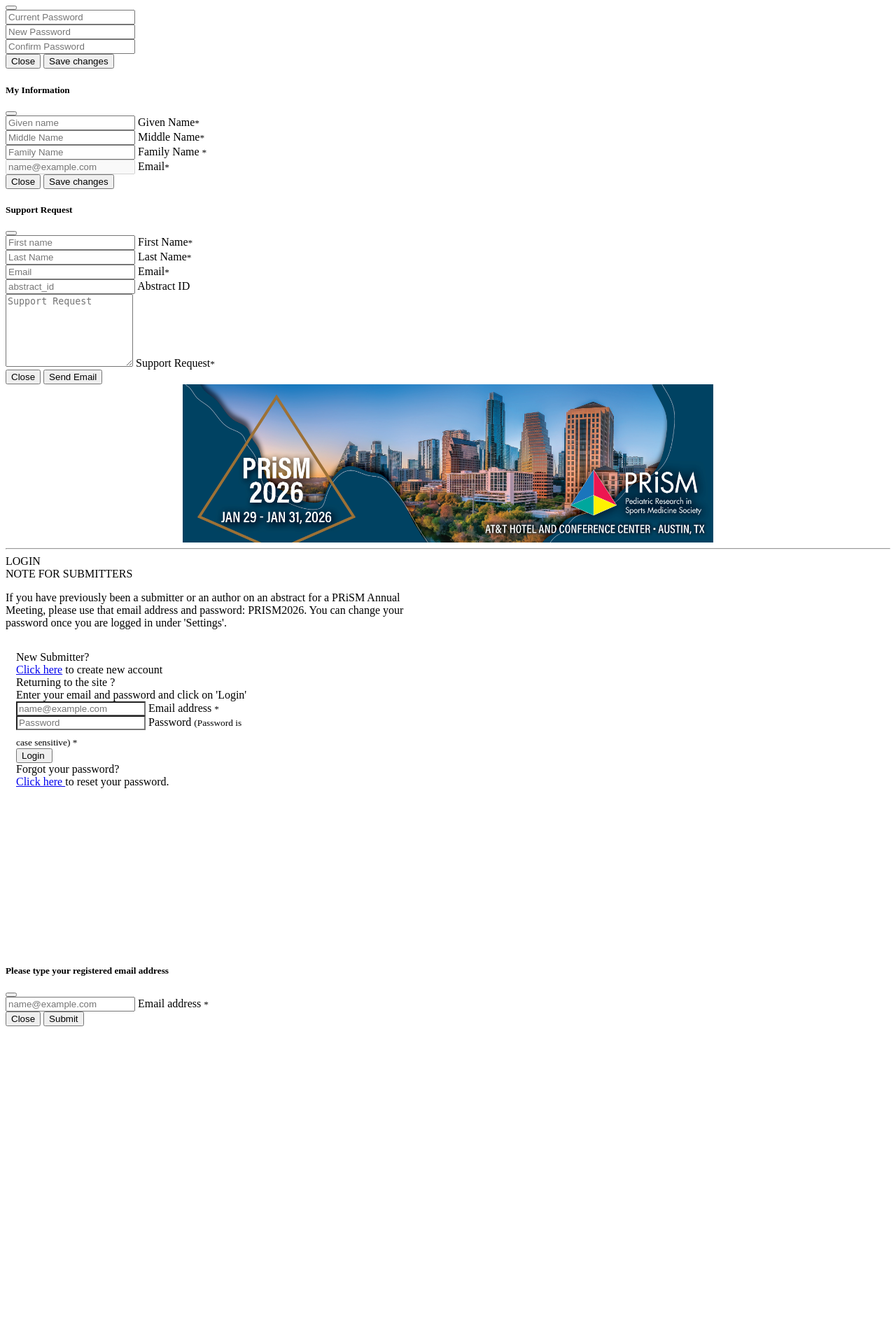
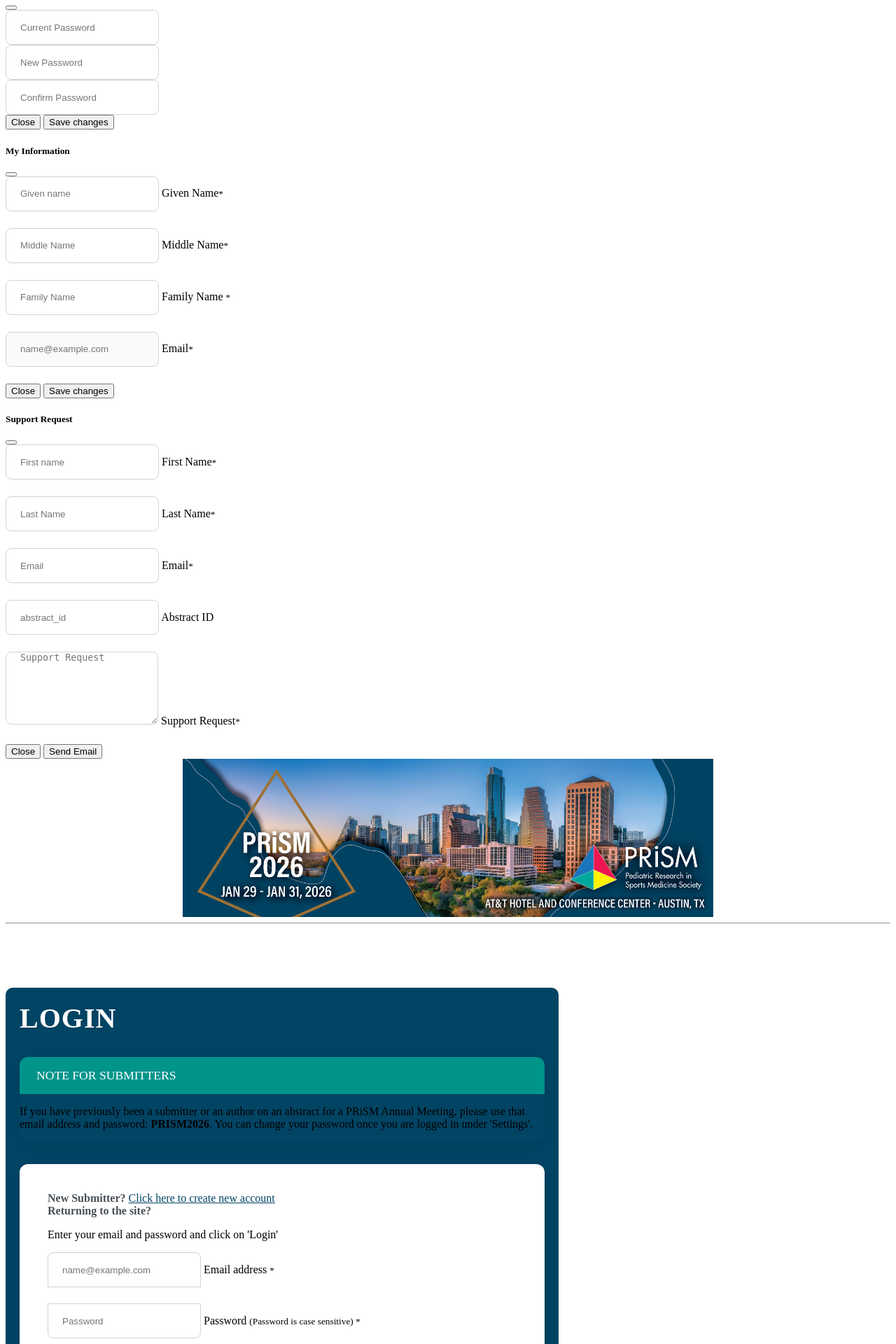
Before and after one commit to slive3718/prism2, a CodeIgniter 4 app: template app/Views/event/login.php in a window 1280 px wide. Shown: the part 280-2200 px from the top of the page at 70% size. Before the commit the page ends 1746 px from the top, so only its background shows below. Run offline with PHP 8.4 and a stand-in for CodeIgniter, Linux system fonts and the light colour scheme; the template is opened without the code that fills it, so the values that code supplies are empty; some libraries are stand-ins or nearby versions.

Commit message:
Update login.php

```diff
--- a/app/Views/event/login.php
+++ b/app/Views/event/login.php
@@ -1,59 +1,229 @@
 <link href="<?=base_url()?>/assets/css/event/login.css" rel="stylesheet">
 
 <?php echo view('event/common/menu'); ?>
+<style>
+    :root {
+        --primary-color: #024464;
+        --secondary-color: #00948b;
+        --primary-hover: #0b5ed7;
+        --card-shadow: 0 4px 20px rgba(0, 0, 0, 0.08);
+    }
 
+    main {
+        min-height: 100vh;
+        display: flex;
+        align-items: center;
+        padding: 20px 0;
+    }
+
+    body .container-fluid{
+        /*background-color: var(--primary-color);*/
+    }
+
+    .login-container {
+        max-width: 750px;
+        margin: 0 auto;
+        animation: fadeIn 0.6s ease-in-out;
+        background-color: var(--primary-color);
+        padding: 20px;
+        border-radius: 10px;
+    }
+
+    .login-header {
+        font-size: 2.5rem;
+        font-weight: 700;
+        margin-bottom: 2rem;
+        /*color: var(--primary-color);*/
+        text-shadow: 1px 1px 2px rgba(0,0,0,0.1);
+        letter-spacing: 1px;
+        color: white;
+    }
+
+    .card {
+        border: none;
+        border-radius: 12px;
+        box-shadow: var(--card-shadow);
+        overflow: hidden;
+        transition: transform 0.3s ease;
+    }
+
+    .card:hover {
+        transform: translateY(-5px);
+    }
+
+    .card-header {
+        background-color: var(--secondary-color);
+        color: white;
+        font-size: 1.1rem;
+        padding: 1rem 1.5rem;
+    }
+
+    .card-body{
+        font-size:16px;
+    }
+
+    .form-signin {
+        max-width: 750px;
+        background: white;
+        padding: 2.5rem;
+        border-radius: 12px;
+        box-shadow: var(--card-shadow);
+        margin-top: 2rem;
+    }
+
+    .form-floating {
+        margin-bottom: 1.5rem;
+    }
+
+    .form-control {
+        height: 50px;
+        border-radius: 8px;
+        padding: 0 20px;
+        border: 1px solid #ced4da;
+        transition: all 0.1s;
+    }
+
+    .form-control:focus {
+        box-shadow: 0 0 0 0.25rem rgba(13, 110, 253, 0.15);
+        border-color: var(--primary-color);
+    }
+
+    .SignInBtn {
+        width: 100%;
+        padding: 12px;
+        font-weight: 600;
+        font-size: 1.1rem;
+        border-radius: 8px;
+        background-color: var(--secondary-color);
+        border: none;
+        transition: all 0.3s;
+    }
+
+    .SignInBtn:hover {
+        background-color: var(--primary-hover);
+        transform: translateY(-2px);
+        box-shadow: 0 4px 12px rgba(13, 110, 253, 0.25);
+    }
+
+    .section-title {
+        font-weight: 600;
+        color: #495057;
+        margin-bottom: 0.5rem;
+    }
+
+    .forgotPasswordBtn {
+        color: var(--primary-color);
+        font-weight: 500;
+        text-decoration: none;
+        transition: all 0.2s;
+    }
+
+    .forgotPasswordBtn:hover {
+        color: var(--primary-hover);
+        text-decoration: underline;
+    }
+
+    .create-account-link {
+        color: var(--primary-color);
+        font-weight: 500;
+        transition: all 0.2s;
+    }
+
+    .create-account-link:hover {
+        color: var(--primary-hover);
+        text-decoration: none;
+    }
+
+    @keyframes fadeIn {
+        from { opacity: 0; transform: translateY(20px); }
+        to { opacity: 1; transform: translateY(0); }
+    }
+
+    .password-toggle {
+        position: absolute;
+        right: 10px;
+        top: 50%;
+        transform: translateY(-50%);
+        cursor: pointer;
+        color: #6c757d;
+        z-index: 5;
+    }
+
+    .password-container {
+        position: relative;
+    }
+</style>
 <main style="margin: unset; padding-bottom:200px">
     <div class="container-fluid">
-        <div class="m-auto text-center mb-2 fw-bolder text-primary">
-            LOGIN
+        <div class="login-container">
+            <div class="login-header">
+                <i class="fas fa-sign-in-alt me-2"></i> LOGIN
             </div>
 
-        <div class="text-center m-auto shadow-sm" style="width: 600px">
-            <div class="card">
-                <div class="card-header text-primary fw-bold"> NOTE FOR SUBMITTERS </div>
+            <div class="card mb-4">
+                <div class="card-header">
+                    <i class="fas fa-info-circle me-2"></i> NOTE FOR SUBMITTERS
+                </div>
                 <div class="card-body text-start">
-                    <p>
+                    <p class="mb-0">
                         If you have previously been a submitter or an author on an abstract for a PRiSM Annual Meeting,
-                        please use that email address and password: PRISM2026.
+                        please use that email address and password: <strong>PRISM2026</strong>.
                         You can change your password once you are logged in under 'Settings'.
                     </p>
                 </div>
             </div>
+
+            <?php if(1==1) : ?>
+                <div class="form-signin">
+                    <div class="mb-4">
+                    <span class="section-title d-block mb-2">
+                        <i class="fas fa-user-plus me-2"></i> New Submitter?
+                    </span>
+                        <a href="<?=base_url()?>/account" class="create-account-link">
+                            <i class="fas fa-arrow-right me-1"></i> Click here to create new account
+                        </a>
                     </div>
 
-        <?php if(1==1) :?>
-        <div class="form-signin w-100 m-auto text-center">
-
-            <div class="text-start my-3" style="width: 600px">
-                <span class="h5"> New Submitter? </span>
-                <br><a href="<?=base_url()?>/account"> Click here</a>
-                 to create new account
-            </div>
-            <div class="text-start mb-5" style="width: 600px">
-                <span class="h5"> Returning to the site ? </span>
-                <br>Enter your email and password and click on 'Login'
+                    <div class="mb-4">
+                    <span class="section-title d-block mb-2">
+                        <i class="fas fa-sign-in-alt me-2"></i> Returning to the site?
+                    </span>
+                        <p class="text-muted mb-0">Enter your email and password and click on 'Login'</p>
                     </div>
 
+                    <form id="formLogin" action="<?=base_url()?>/login/validateLogin" method="post">
+                        <div class="form-floating">
+                            <input type="email" class="form-control" id="floatingInput" placeholder="name@example.com" autocomplete="username" required>
+                            <label for="floatingInput">
+                                <i class="fas fa-envelope me-2"></i>Email address <small class="text-danger">*</small>
+                            </label>
+                        </div>
 
-            <form id="formLogin" action="<?=base_url()?>/login/validateLogin" method="post" >
-                <div class="form-floating">
-                    <input type="email" class="form-control text-center" id="floatingInput" placeholder="name@example.com" autocomplete="username" required>
-                    <label for="floatingInput">Email address <small class="text-danger">*</small></label>
+                        <div class="form-floating password-container">
+                            <input type="password" class="form-control" id="floatingPassword" placeholder="Password" autocomplete="current-password" required>
+                            <label for="floatingPassword">
+                                <i class="fas fa-lock me-2"></i>Password <small class="text-danger">(Password is case sensitive) *</small>
+                            </label>
+                            <span class="password-toggle" id="togglePassword">
+                            <i class="far fa-eye"></i>
+                        </span>
                         </div>
-                <div class="form-floating">
-                    <input type="password" class="form-control text-center" id="floatingPassword" placeholder="Password " autocomplete="current-password" required>
-                    <label for="floatingPassword">Password <small class="text-danger"> (Password is case sensitive) * </small></label>
-                </div>
-                <input type="submit" class="SignInBtn btn btn-primary" value="Login ">
 
-                <div class="col-md-12 mt-3 text-start">
-                    <span class="h5">Forgot your password?</span> <br>
-                    <span> <a href="#" class="forgotPasswordBtn mt">Click here </a> to reset your password.</span>
+                        <button type="submit" class="SignInBtn btn btn-primary mb-4">
+                            <i class="fas fa-sign-in-alt me-2"></i>Login
+                        </button>
+
+                        <div class="text-start">
+                        <span class="section-title d-block mb-2">
+                            <i class="fas fa-key me-2"></i> Forgot your password?
+                        </span>
+                            <a href="#" class="forgotPasswordBtn">
+                                <i class="fas fa-arrow-right me-1"></i> Click here to reset your password
+                            </a>
                         </div>
                     </form>
                 </div>
-
-        <?php else :?>
+            <?php else : ?>
                 <div class="row">
                     <div class="col-md-12">
                         <div class="alert alert-danger text-center" role="alert">
@@ -62,6 +232,7 @@
                     </div>
                 </div>
             <?php endif ?>
+        </div>
 
     </div>
 </main>
@@ -87,6 +258,23 @@
         </div>
     </div>
 </div>
+<script>
+    // Toggle password visibility
+    document.getElementById('togglePassword').addEventListener('click', function() {
+        const passwordInput = document.getElementById('floatingPassword');
+        const icon = this.querySelector('i');
+
+        if (passwordInput.type === 'password') {
+            passwordInput.type = 'text';
+            icon.classList.remove('fa-eye');
+            icon.classList.add('fa-eye-slash');
+        } else {
+            passwordInput.type = 'password';
+            icon.classList.remove('fa-eye-slash');
+            icon.classList.add('fa-eye');
+        }
+    });
+</script>
 <script>
     $(function(){
 
```
Lines whose indentation alone changed are shown as unchanged.
